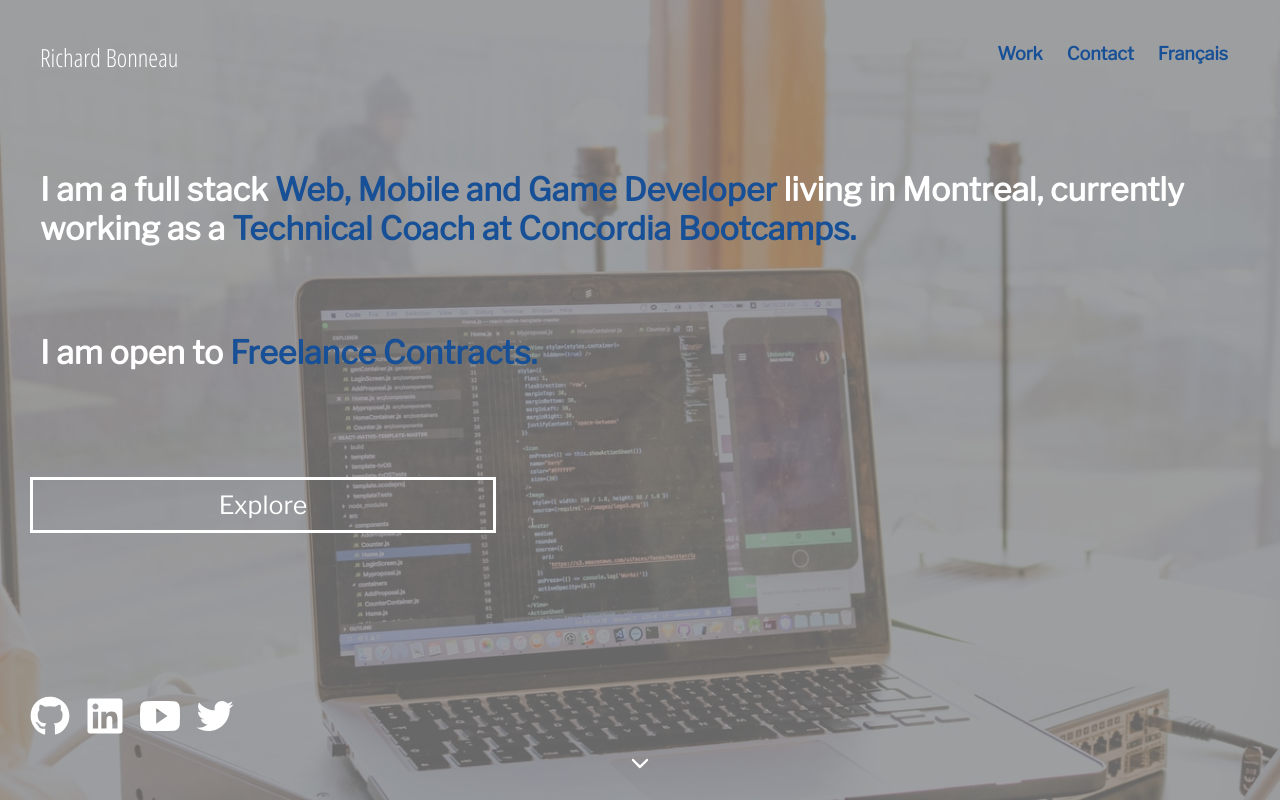
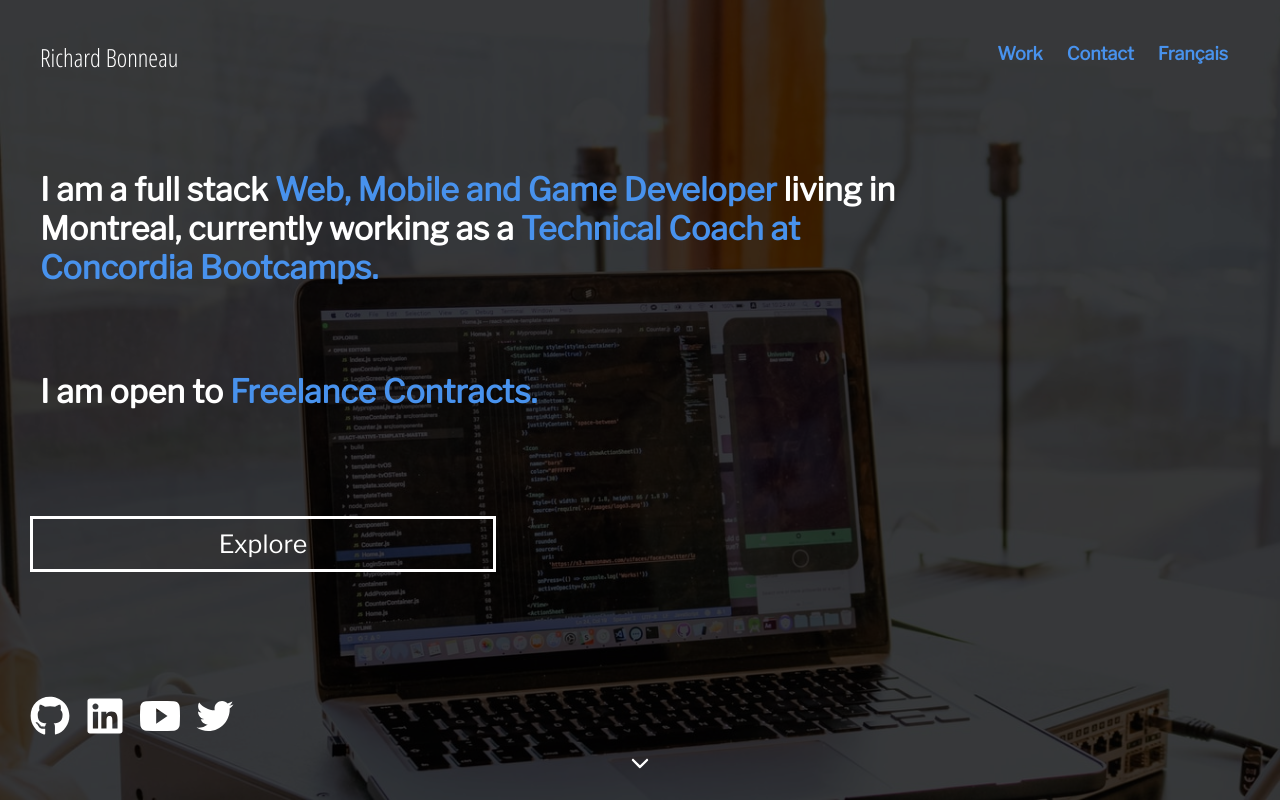
Before and after one commit to richardbonneau/portfolio, a React (Create React App) app: page / in a window 1280 px wide. Shown: the top 802 px of the page. Built offline with nearby package versions, Linux system fonts and the light colour scheme.

Commit message:
transient

```diff
--- a/src/App.css
+++ b/src/App.css
@@ -2,7 +2,7 @@
 :root {
   --mainColor: #7f8688;
   --heroOverlay: #929d9e;
-  --accentColor: #175096;
+  --accentColor: #4892ed;
   --heroText: white;
   --unavailable: #e63c30;
 }
@@ -179,6 +179,7 @@ h3 {
   color: var(--accentColor);
 }
 .main-intro {
+  max-width: 900px;
   color: white;
   margin: 42px 40px;
   font-size: 25px;
@@ -285,7 +286,7 @@ h3 {
   background-repeat: no-repeat;
   background-position: bottom;
   background-size: cover;
-  box-shadow: inset 0 0 0 1000px rgba(138, 138, 138, 0.74);
+  box-shadow: inset 0 0 0 1000px rgba(0, 0, 0, 0.74);
 }
 
 .App-link {
```
